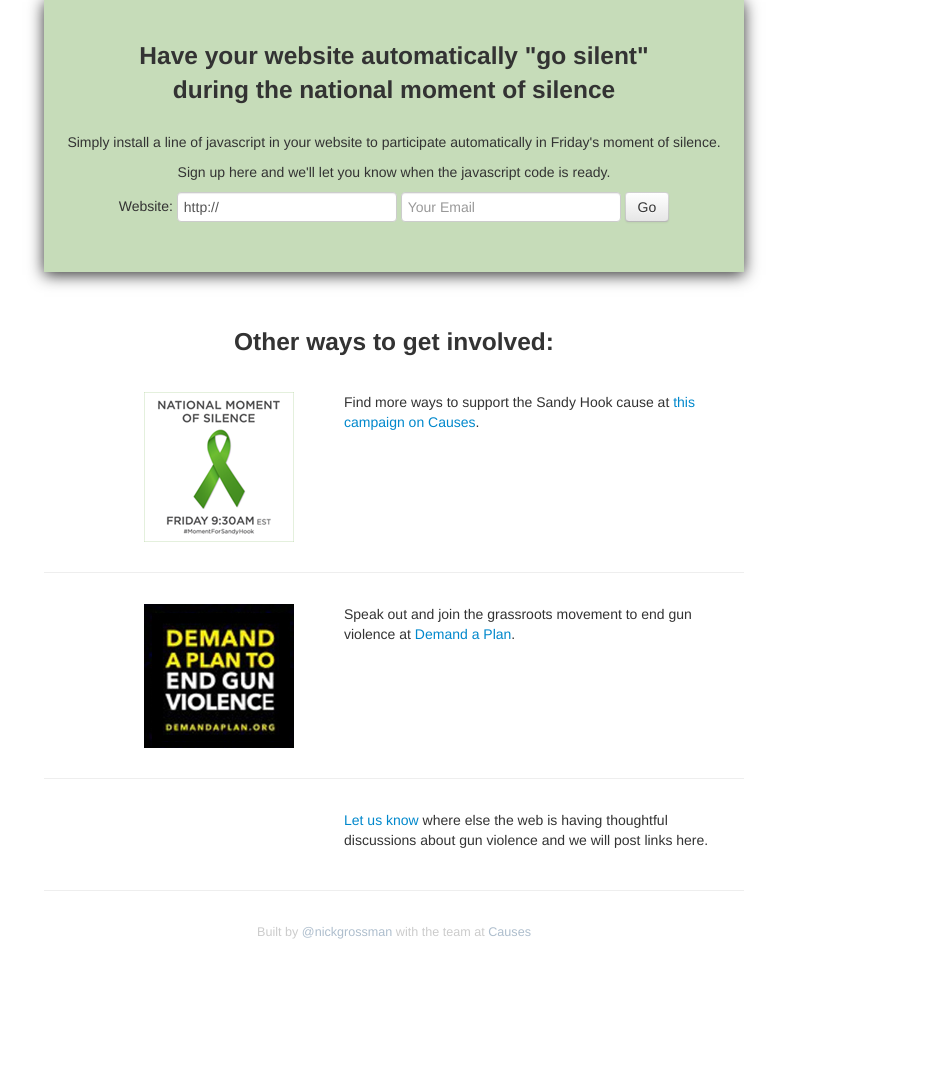
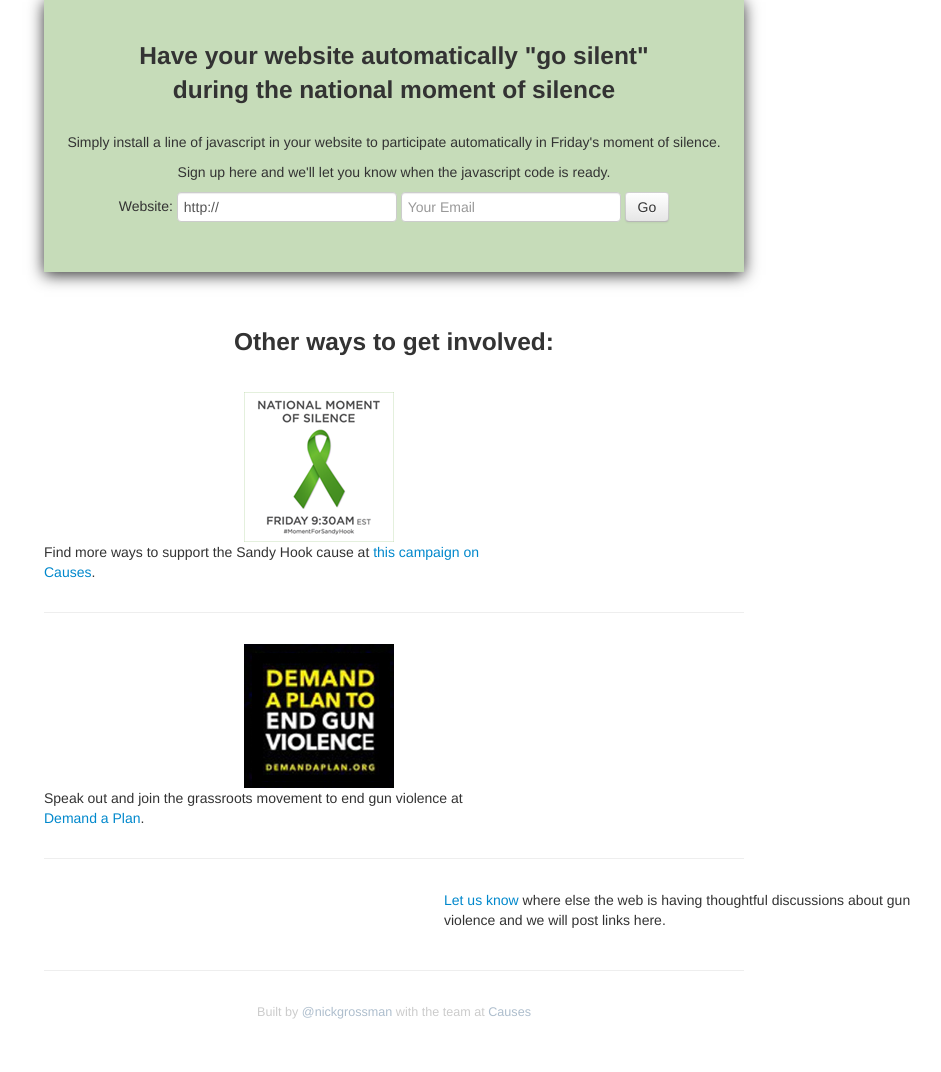
Before and after one commit to nickgrossman/webgoessilent.org, a PHP site: page / in a window 1280 px wide. Shown: the part 1114-2186 px from the top of the page, without its empty margins (246-1187 px from the left). Before the commit the page ends 2053 px from the top, so only its background shows below. Run offline with PHP 8.4, Linux system fonts and the light colour scheme; some libraries are stand-ins or nearby versions.

Commit message:
move columns

```diff
--- a/index.php
+++ b/index.php
@@ -50,19 +50,19 @@ type="submit" type="submit" class="btn">Go</button>
 
  <div class="row">
 
-	 <div class="span2 offset1">
+	 <div class="span2 offset2">
 		 <a href="http://www.causes.com/causes/807161-stand-with-sandy-hook/actions/1716727"><img src="img/ribbon-150.png" /></a>
 	 </div>
-	 <div class="span4">
+	 <div class="span5">
 	 	Find more ways to support the Sandy Hook cause at <a href="http://www.causes.com/causes/807161-stand-with-sandy-hook/">this campaign on Causes</a>.
 	 </div>
  </div>
  <hr />
  <div class="row">
- 	 <div class="span2 offset1">
+ 	 <div class="span2 offset2">
  		 <a href="http://demandaplan.org"><img src="img/demandaplan.jpg" /></a>
  	 </div>
- 	 <div class="span4">
+ 	 <div class="span5">
  	 	Speak out and join the grassroots movement to end gun violence at <a href="http://demandaplan.org">Demand a Plan</a>.
  	 </div>
  </div>
@@ -70,7 +70,7 @@ type="submit" type="submit" class="btn">Go</button>
 <hr />
 	<div class="row">
 
-	<div class="span4 offset3">
+	<div class="span5 offset4">
 			 <p><a href="http://wrkng.wufoo.com/forms/where-the-web-is-discussing-gun-violence/">Let us know</a> where else the web is having thoughtful discussions about gun violence and we will post links here.	</p>
 		</div>
 	</div>
```
